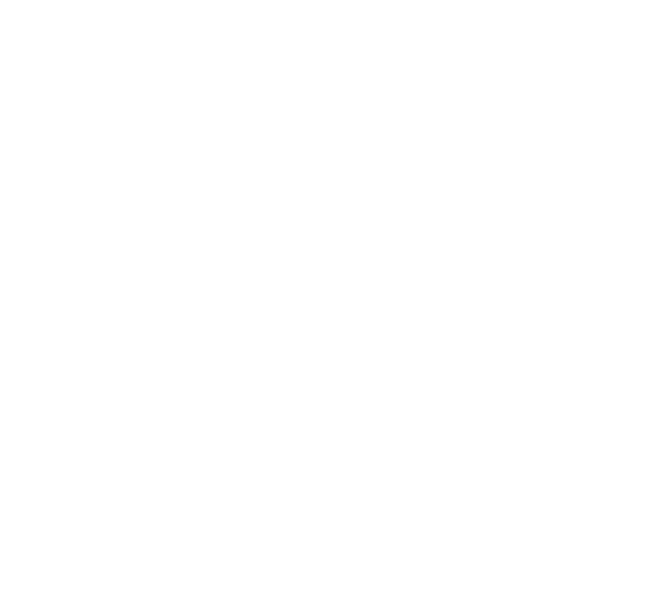
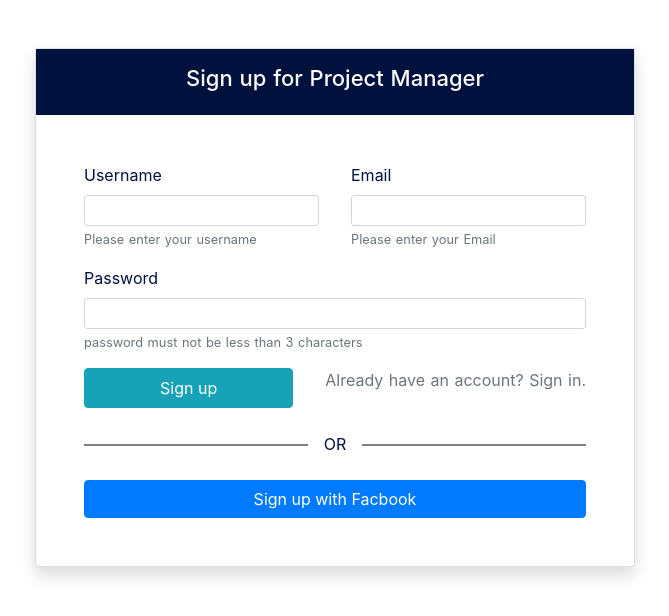
Before and after one commit to olacodes/Project-Tracker, a Nuxt app: page /register in a window 1280 px wide. Before the commit this address had no page. Shown: the top 616 px of the page, without its empty margins (305-974 px from the left). Built offline with nearby package versions, Linux system fonts and the light colour scheme.

Commit message:
design register page

```diff
--- /dev/null
+++ b/pages/register.vue
@@ -0,0 +1,106 @@
+<template>
+  <div class="card-container card mt-5 shadow">
+    <div class="login-header text-center p-3">
+        <h2 class="login-text">Sign up for Project Manager</h2>
+    </div>
+
+      <form class="mx-5 pt-5">
+
+        <div class="username-email">
+            <div class="form-group username-container">
+            <label for="Username or Email">Username </label>
+            <input type="text" class="form-control form-control-sm">
+            <small class="form-text text-muted">Please enter your username</small>
+            </div>
+
+            <div class="divider mx-3"></div>
+
+            <div class="form-group email-container">
+            <label for="Email">Email</label>
+            <input type="email" class="form-control form-control-sm">
+            <small class="form-text text-muted ">Please enter your Email</small>
+
+            </div>
+        </div>
+
+        <div class="form-group">
+          <label for="password">Password</label>
+          <input type="text" class="form-control form-control-sm">
+          <small class="form-text text-muted ">password must not be less than 3 characters</small>
+
+        </div>
+        <div class="buttons">
+          <button type="submit" class="btn btn-info sign-up"> Sign up </button>
+          <div class="divider mx-3"></div>
+          <p class="text-muted sign-in"> Already have an account? Sign in. </p>
+        </div>
+      </form>
+
+        <div class="line-or mx-5 my-4">
+        <div class="line-wrapper">
+          <div class="line"></div>
+        </div>
+        <div class="or mx-3">OR</div>
+        <div class="line-wrapper">
+          <div class="line"></div>
+        </div>
+      </div>
+      <button class="btn btn-primary mx-5 mb-5">Sign up with Facbook</button>
+  </div>
+</template>
+
+<script>
+
+export default {
+
+}
+</script>
+
+<style scoped>
+  /* deep__blue #00113d */
+  /* light cyan ##72f3ec */
+  @media screen and (min-width: 600px){
+    .card-container{
+      width: 600px;
+      margin-left: auto;
+      margin-right: auto;
+    }
+  }
+  @media screen and (min-width: 400px){
+      .username-container, .email-container, .sign-up, .sign-up{
+          width: 40%;
+          flex-grow: 1;
+
+      }
+      .username-email, .buttons {
+          display: flex !important;
+      }
+  }
+
+  .card-container{
+    color: #00113d;
+  }
+  .login-header{
+    background-color: #00113d;
+    color: white;
+
+  }
+  .login-text{
+    font-size: 22px;
+  }
+  .line-or{
+    display: flex;
+    justify-content: space-between;
+  }
+  .line-wrapper{
+    display: inline-block;
+    flex-grow: 2;
+
+  }
+  .line{
+    border: .7px solid grey;
+    text-align: center;
+    margin-top: 12px;
+  }
+
+</style>
```
